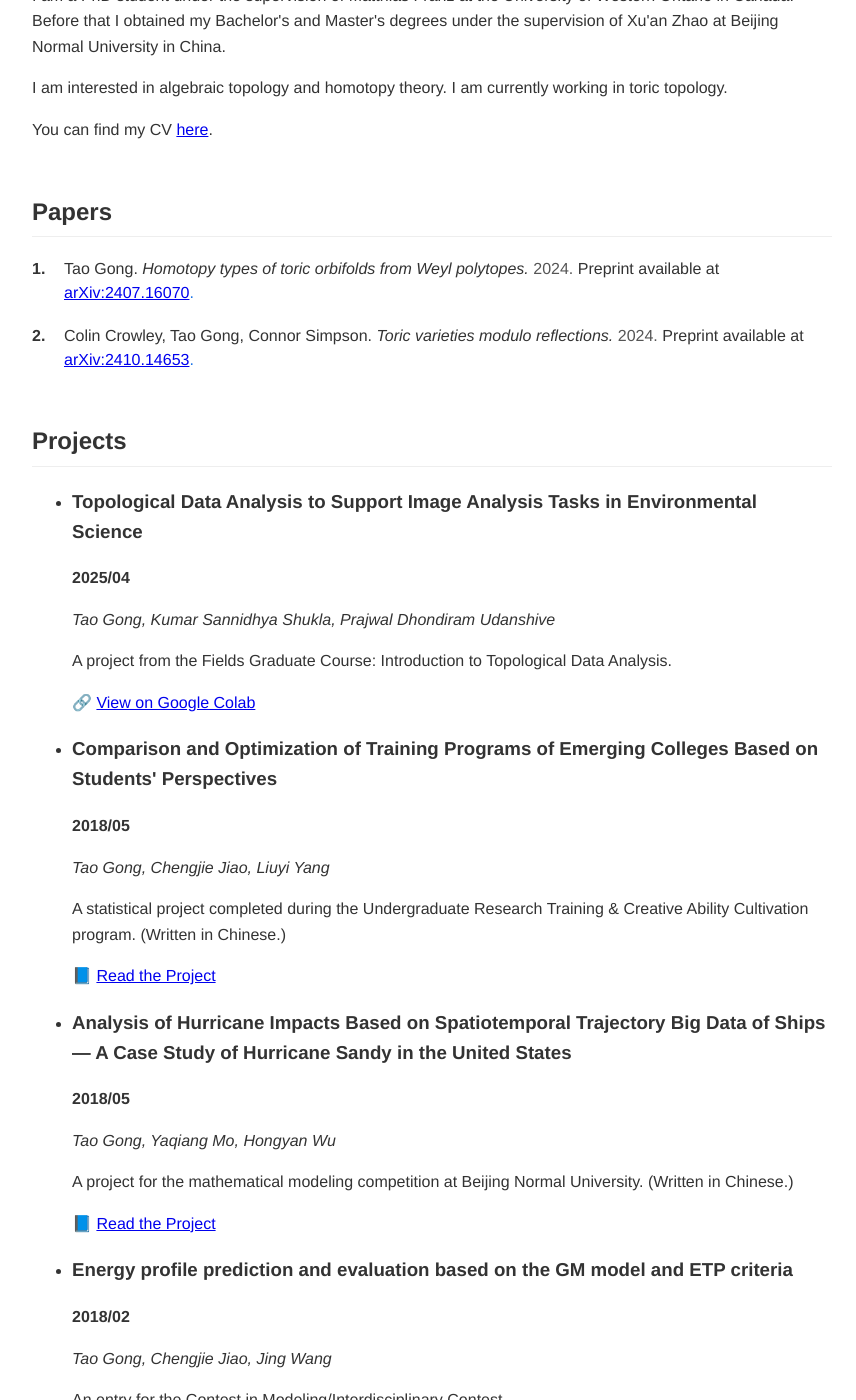
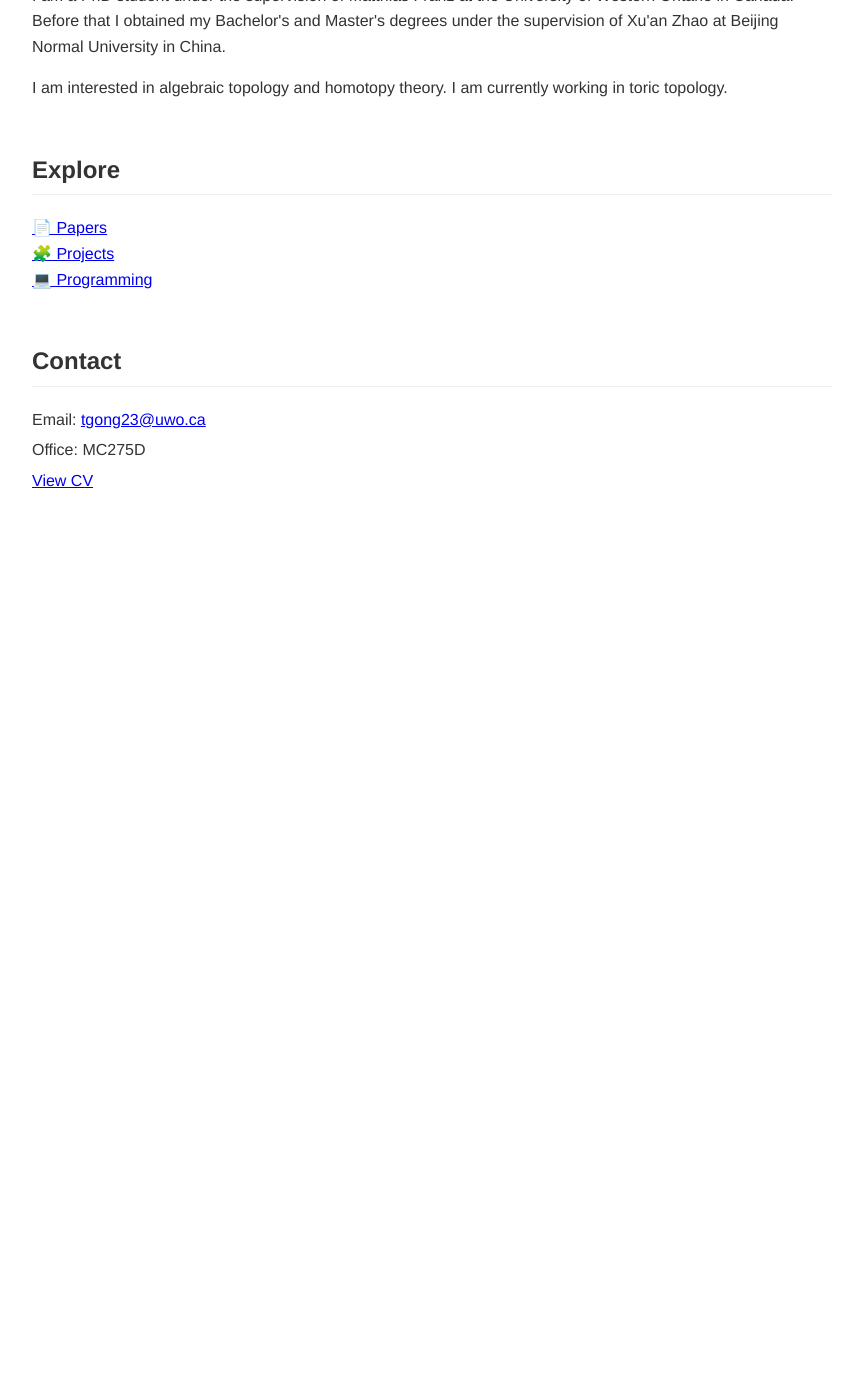
Before and after one commit to ggttaaoo/ggttaaoo.github.io, a Jekyll site: the page built from index.md, in a window 1280 px wide and 1400 px high, scrolled down 218 px. Shown: the whole window, without its empty margins (208-1064 px from the left). Built offline with Jekyll 4.4.1, drawn with Linux system fonts in a browser that asks for light colours; after the commit the page ends 900 px from its top, so only the background shows below that; some of the changed text lies outside the part shown.

Commit message:
Restructure site into homepage with subpages for papers, projects, and programming

```diff
--- a/index.md
+++ b/index.md
@@ -9,78 +9,25 @@ title: Tao Gong
 </div>
 
 <div class="content">
-
-  <!-- Introduction Section -->
   <section class="intro">
-    <p>I am a PhD student under the supervision of Matthias Franz at the University of Western Ontario in Canada. Before that I obtained my Bachelor's and Master's degrees under the supervision of Xu'an Zhao at Beijing Normal University in China.</p>
+    <p>I am a PhD student under the supervision of Matthias Franz at the University of Western Ontario in Canada.
+    Before that I obtained my Bachelor's and Master's degrees under the supervision of Xu'an Zhao at Beijing Normal University in China.</p>
     <p>I am interested in algebraic topology and homotopy theory. I am currently working in toric topology.</p>
-    <p>You can find my CV <a href="/assets/files/TaoGong_CV.pdf" target="_blank" rel="noopener noreferrer">here</a>.</p>
   </section>
 
- <section class="papers">
-  <h2>Papers</h2>
-  <ol class="paper-list">
-    {% for paper in site.data.publications %}
-    <li class="paper">
-      <span class="paper-authors">{{ paper.authors }}.</span>
-      <span class="paper-title">{{ paper.title }}.</span>
-      <span class="paper-year">{{ paper.year }}.</span>
-      {% if paper.preprint %}
-        Preprint available at <span class="paper-link"> <a href="https://arxiv.org/abs/{{ paper.preprint}}">arXiv:{{ paper.preprint}}</a>.</span>
-      {% elsif paper.journal %}
-        <span class="paper-journal">{{ paper.journal }}.</span>
-        {% if paper.doi %}
-          <a href="https://doi.org/{{ paper.doi }}" class="paper-link">DOI:{{ paper.doi }}</a>.
-        {% endif %}
-        {% if paper.pdf %}
-          <a href="{{ paper.pdf }}" class="paper-link">[PDF]</a>
-        {% endif %}
-      {% endif %}
-    </li>
-    {% endfor %}
-  </ol>
-</section>
+  <section class="navigation">
+    <h2>Explore</h2>
+    <ul style="list-style: none; padding-left: 0;">
+      <li><a href="/papers.html">📄 Papers</a></li>
+      <li><a href="/projects.html">🧩 Projects</a></li>
+      <li><a href="/programming.html">💻 Programming</a></li>
+    </ul>
+  </section>
 
-  <!-- Projects Section -->
-<section class="projects">
-  <h2>Projects</h2>
-  <ul class="project-list">
-    {% for project in site.data.projects %}
-    <li class="project">
-      <h3>{{ project.title }}</h3>
-
-      {% if project.time %}
-      <p><strong>{{ project.time }}</strong></p>
-      {% endif %}
-
-      {% if project.authors %}
-      <p><em>{{ project.authors }}</em></p>
-      {% endif %}
-
-      <p>{{ project.description }}</p>
-
-      <p>
-        {% if project.colab_link %}
-        🔗 <a href="{{ project.colab_link }}" target="_blank" rel="noopener noreferrer">View on Google Colab</a><br>
-        {% endif %}
-        {% if project.file_link %}
-        📘 <a href="{{ project.file_link }}" target="_blank" rel="noopener noreferrer">Read the Project</a>
-        {% endif %}
-      </p>
-    </li>
-    {% endfor %}
-  </ul>
-</section>
-
-
-
-
-
-  <!-- Contact Section -->
   <section class="contact">
     <h2>Contact</h2>
     <p>Email: <a href="mailto:{{ site.email }}">{{ site.email }}</a></p>
     <p>Office: MC275D</p>
+    <p><a href="/assets/files/TaoGong_CV.pdf" target="_blank">View CV</a></p>
   </section>
-
 </div>
--- /dev/null
+++ b/programming.md
@@ -0,0 +1,14 @@
+---
+layout: default
+title: Programming
+---
+
+<h2>Programming</h2>
+
+<p>I use programming tools such as Julia, Python, and Macaulay2 in my research on toric topology and algebraic structures. Below are selected software projects and packages:</p>
+
+<ul>
+  <li><strong>WeylToric.jl</strong> — a Julia package for computations in toric topology. <a href="https://github.com/ggttaaoo/WeylToric.jl" target="_blank">[GitHub]</a></li>
+</ul>
+
+<p><a href="/">← Back to Home</a></p>
```
Also changed, not shown: papers.md (added, +26 -0 lines), projects.md (added, +29 -0 lines).
